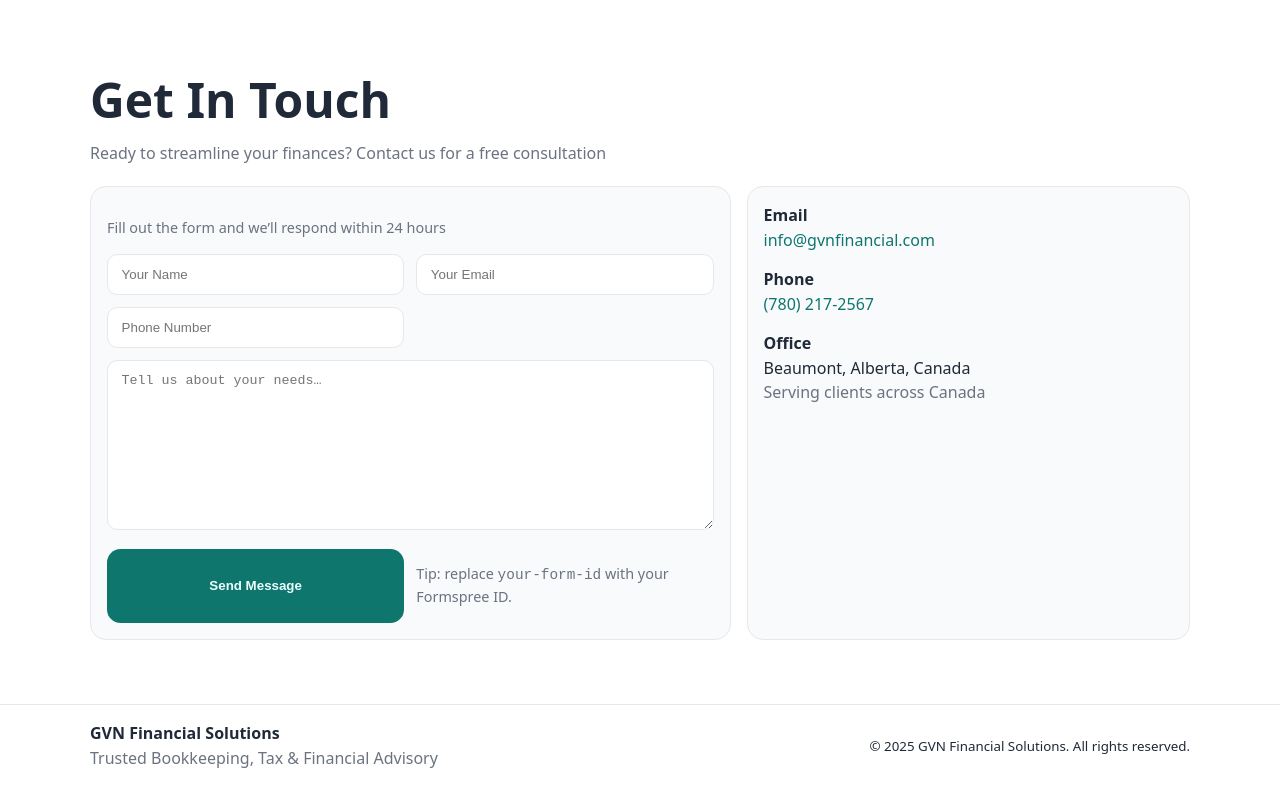
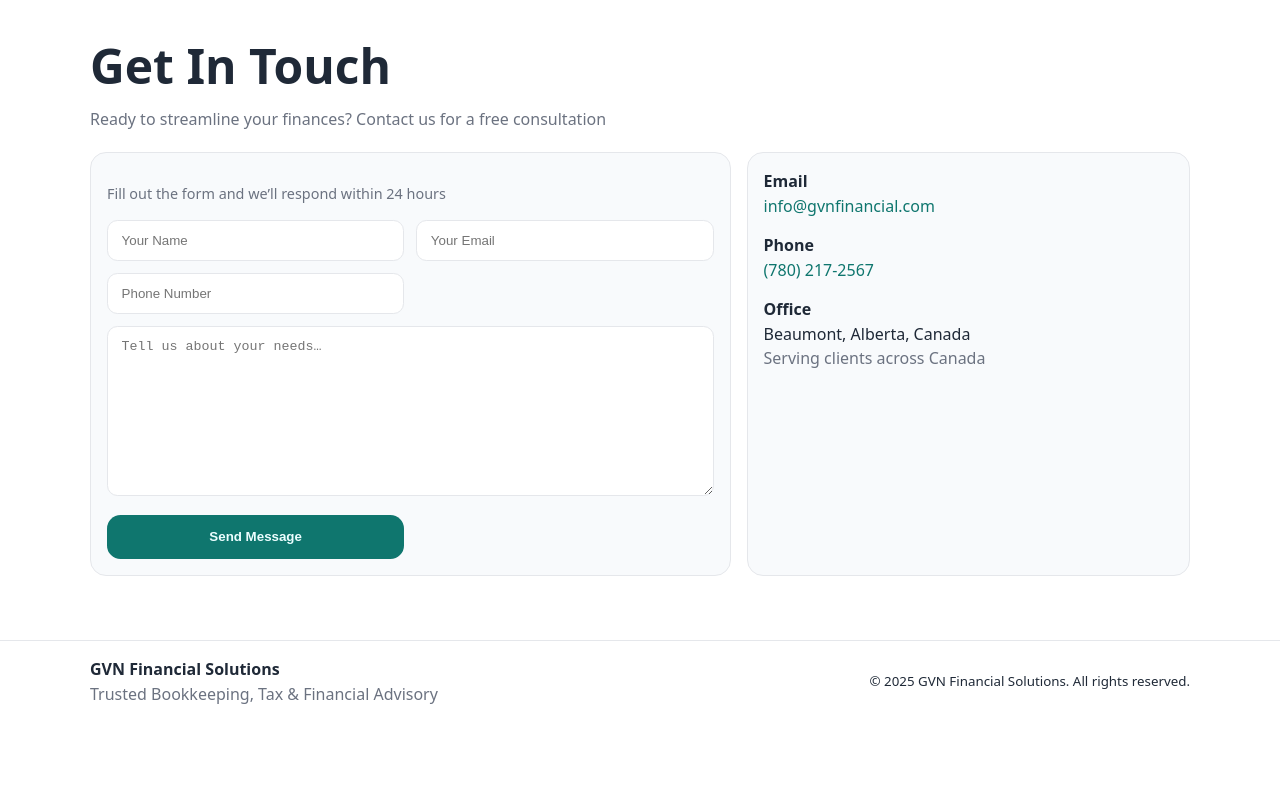
Before and after one commit to mngembu/my-gvn-website-python, a plain HTML site: page index.html in a window 1280 px wide. Shown: the part 1831-2618 px from the top of the page. After the commit the page ends 2554 px from the top, so only its background shows below. Drawn offline with Linux system fonts and the light colour scheme.

Commit message:
update photo and form

```diff
--- a/index.html
+++ b/index.html
@@ -131,7 +131,7 @@
             <textarea name="message" placeholder="Tell us about your needs…" required></textarea>
           </label>
           <button class="btn" type="submit">Send Message</button>
-          <p class="small muted">Tip: replace <code>your-form-id</code> with your Formspree ID.</p>
+          <!-- <p class="small muted">Tip: replace <code>your-form-id</code> with your Formspree ID.</p> -->
         </form>
       </article>
 
```
Also changed, not shown: templates/index.html (+1 -1 lines), static/images/mary-ara.png.
